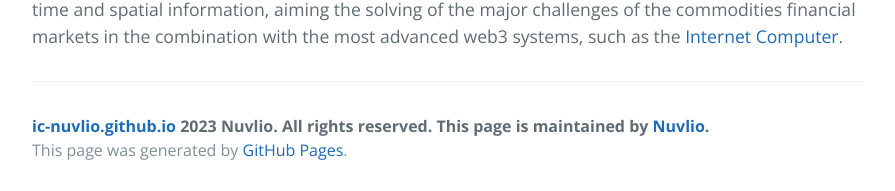
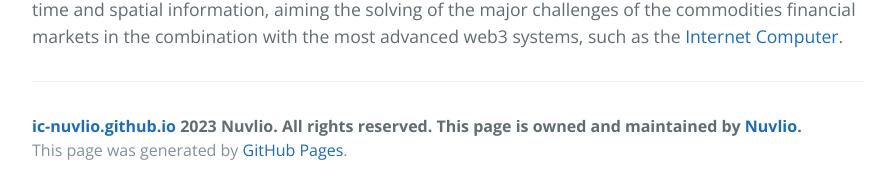
Before and after one commit to Nuvlio/ic-nuvlio.github.io, a Jekyll site: the page built from index.md, in a window 1280 px wide and 900 px high, scrolled down 2211 px. Shown: the part 706-897 px from the top of the window, without its empty margins (192-1087 px from the left). Built offline with Jekyll 4.4.1, drawn with Linux system fonts in a browser that asks for light colours; our own code applies the rules of GitHub Pages for plain Markdown files.

Commit message:
First commit 10
Signed-off-by: geosdev <geo@agryo.com>

```diff
--- a/_layouts/default.html
+++ b/_layouts/default.html
@@ -25,7 +25,7 @@
 
       <footer class="site-footer">
         {% if site.github.is_project_page %}
-          <span class="site-footer-owner"><a href="{{ site.github.repository_url }}">{{ site.github.repository_name }}</a> {{ "now" | date: "%Y" }} Nuvlio. All rights reserved. This page is maintained by <a href="https://www.nuvlio.com/">{{ site.github.owner_name }}</a>.</span>
+          <span class="site-footer-owner"><a href="{{ site.github.repository_url }}">{{ site.github.repository_name }}</a> {{ "now" | date: "%Y" }} Nuvlio. All rights reserved. This page is owned and maintained by <a href="https://www.nuvlio.com/" target="_blank" rel="noopener noreferrer">{{ site.github.owner_name }}</a>.</span>
         {% endif %}
         <span class="site-footer-credits">This page was generated by <a href="https://pages.github.com">GitHub Pages</a>.</span>
       </footer>
```
Also changed, not shown: assets/images/ic_oracle_credits_acquisition.png (added), assets/images/ic_oracle_property_dashboard.png (added), assets/images/ic_oracle_user_dashboard.png (added), 1 other file.
